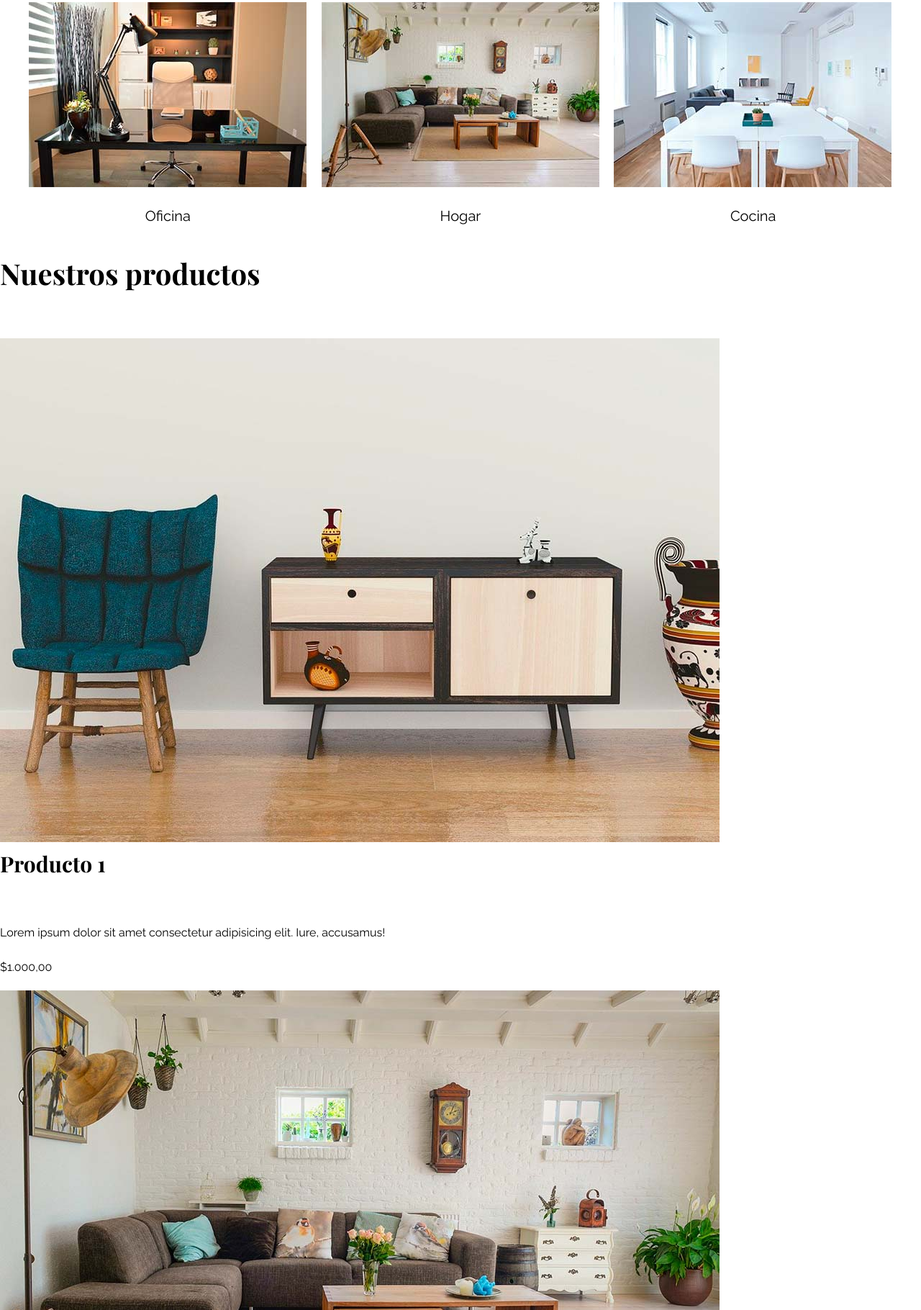
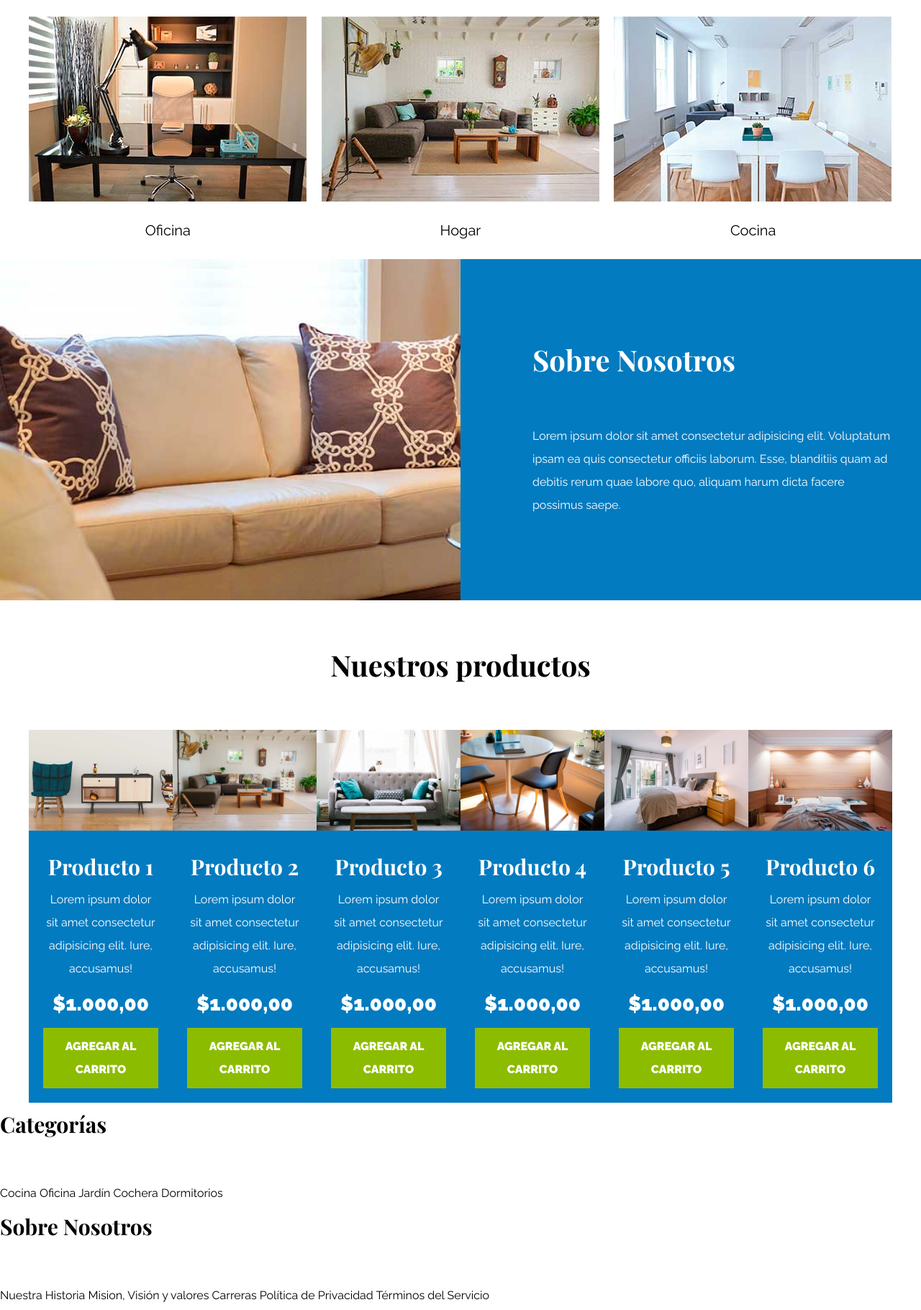
Before and after one commit to MichaelAlvaradoP/css-course, a plain HTML site: page index.html in a window 1280 px wide. Shown: the part 980-2800 px from the top of the page at 72% size. Drawn offline with nearby package versions, Linux system fonts and the light colour scheme; files that its build step writes are made by us from their sources.

Commit message:
Finishing About me section

```diff
--- a/css/style.css
+++ b/css/style.css
@@ -7,27 +7,26 @@ html {
 *:after {
   box-sizing: inherit;
 }
-body{
-  font-family: 'Raleway', sans-serif;
+body {
+  font-family: "Raleway", sans-serif;
   font-size: 1.6rem;
   line-height: 2;
 }
 /* Globales */
 h1,
 h2,
-h3{
-  font-family: 'Playfair Display', serif;
+h3 {
+  font-family: "Playfair Display", serif;
   margin: 0 0 5rem 0;
 }
 
-h1{
+h1 {
   font-size: 5rem;
 }
-h2{
+h2 {
   font-size: 4rem;
-
 }
-h3{
+h3 {
   font-size: 3rem;
 }
 a {
@@ -38,16 +37,33 @@ a {
   max-width: 120rem;
   margin: 0 auto;
 }
-img{
+img {
   max-width: 100%;
   display: block;
+}
+.btn {
+  background-color: #8cbc00;
+  display: block;
+  color: #fff;
+  text-transform: uppercase;
+  font-weight: 900;
+  padding: 1rem;
+  transition: background-color 0.3s ease-out;
+  text-align: center;
+  border: none;
+}
+.btn:hover {
+  background-color: #769c02;
+  cursor: pointer;
+}
+/* Utilidades */
+.text-center {
+  text-align: center;
 }
 /* Header y Navegación */
 .nombre-sitio {
   margin-top: 5rem;
-  margin-bottom: 5rem;
   text-align: center;
-  font-size: 4rem;
 }
 
 .nombre-sitio span {
@@ -55,12 +71,12 @@ img{
 }
 .contenedor-navegacion {
   border-top: 0.1rem solid #e1e1e1;
-
 }
 .nav-principal {
   padding: 2rem 0;
   display: flex;
-  justify-content: space-between;}
+  justify-content: space-between;
+}
 .hero {
   background-image: url(../img/principal.jpg);
   background-repeat: no-repeat;
@@ -69,28 +85,78 @@ img{
   height: 55rem;
 }
 /* Categorias */
-.categorias{
+.categorias {
   padding-top: 5rem;
 }
-.categorias h2{
+.categorias h2 {
   text-align: center;
 }
-.categoria a{
+.categoria a {
   display: block;
   text-align: center;
   padding: 2rem;
   font-size: 2rem;
-
 }
-.categoria a:hover{
+.categoria a:hover {
   background-color: #037bc0;
   color: white;
   border-bottom-right-radius: 1rem;
+}
+.listado-categorias {
+  display: grid;
+  grid-template-columns: repeat(3, 1fr);
+  gap: 2rem;
+}
 
-  }
-  .listado-categorias{
-    display: grid;
-    grid-template-columns: repeat(3, 1fr);
-    gap: 2rem;
+/* Bloque nosotros */
+.sobre-nosotros {
+  background-image: linear-gradient(
+      to right,
+      transparent 50%,
+      #037bc0 50%,
+      #037bc0 100%
+    ),
+    url(../img/nosotros.jpg);
+  background-position: left center;
+  padding: 10rem 0;
+  background-repeat: no-repeat;
+  background-size: 100%, 120rem;
+}
+.sobre-nosotros-grid {
+  display: flex;
+  justify-content: flex-end;
+}
+.texto-nosotros {
+  flex-basis: 50%;
+  padding-left: 10rem;
+  color: white;
+}
+/* listado de productos */
+.contenido-principal {
+  padding-top: 5rem;
+}
+.producto {
+  background-color: #037bc0;
+}
+.listado-productos {
+  display: grid;
+  grid-template-columns: repeat(6, 1fr);
+}
+.producto:nth-child(1){
 
 }
+.texto-producto {
+  text-align: center;
+  color: #ffffff;
+  padding: 2rem;
+}
+.texto-producto h3 {
+  margin: 0;
+}
+.texto-producto p {
+  margin: 0 0 0.5rem 0;
+}
+.texto-producto .precio {
+  font-size: 2.8rem;
+  font-weight: 900;
+}
--- a/index.html
+++ b/index.html
@@ -30,64 +30,120 @@
     </div>
     <div class="hero"></div>
 
-    <main>
-      <section class="contenedor categorias">
-        <h2>Categorías de Producto</h2>
-        <div class="listado-categorias">
-          <div class="categoria">
-            <img src="img/categoria1.jpg" alt="Imagen Categoría" />
-            <a href="">Oficina</a>
-          </div>
-          <div class="categoria">
-            <img src="img/categoria2.jpg" alt="Imagen Categoría" />
-            <a href="">Hogar</a>
-          </div>
-          <div class="categoria">
-            <img src="img/categoria3.jpg" alt="Imagen Categoría" />
-            <a href="">Cocina</a>
-          </div>
+    <section class="contenedor categorias">
+      <h2 class="text-center">Categorías de Producto</h2>
+      <div class="listado-categorias">
+        <div class="categoria">
+          <img src="img/categoria1.jpg" alt="Imagen Categoría" />
+          <a href="">Oficina</a>
         </div>
-      </section>
-      <h2>Nuestros productos</h2>
-
-      <div>
-        <div>
+        <div class="categoria">
+          <img src="img/categoria2.jpg" alt="Imagen Categoría" />
+          <a href="">Hogar</a>
+        </div>
+        <div class="categoria">
+          <img src="img/categoria3.jpg" alt="Imagen Categoría" />
+          <a href="">Cocina</a>
+        </div>
+      </div>
+    </section>
+    <section class="sobre-nosotros">
+      <div class="contenedor sobre-nosotros-grid">
+        <div class="texto-nosotros">
+          <h2>Sobre Nosotros</h2>
+          <p>
+            Lorem ipsum dolor sit amet consectetur adipisicing elit. Voluptatum
+            ipsam ea quis consectetur officiis laborum. Esse, blanditiis quam ad
+            debitis rerum quae labore quo, aliquam harum dicta facere possimus
+            saepe.
+          </p>
+        </div>
+      </div>
+      <!-- Div creado para editarlo con CSS -->
+    </section>
+    <main class="contenido-principal contenedor">
+      <h2 class="text-center">Nuestros productos</h2>
+      <div class="listado-productos">
+        <div class="producto">
           <img src="img/producto1.jpg" alt="" />
-          <div>
+          <div class="texto-producto">
             <h3>Producto 1</h3>
             <p>
               Lorem ipsum dolor sit amet consectetur adipisicing elit. Iure,
               accusamus!
             </p>
-            <p>$1.000,00</p>
+            <p class="precio">$1.000,00</p>
+            <a class="btn" href="#">Agregar al Carrito</a>
           </div>
+          <!-- Producto-->
           <!--Info Producto-->
         </div>
-        <!-- Producto-->
-        <div>
+        <div class="producto">
           <img src="img/producto2.jpg" alt="" />
-          <div>
+          <div class="texto-producto">
             <h3>Producto 2</h3>
             <p>
               Lorem ipsum dolor sit amet consectetur adipisicing elit. Iure,
               accusamus!
             </p>
-            <p>$1.000,00</p>
-            <a href="#">Agregar al Carrito</a>
+            <p class="precio">$1.000,00</p>
+            <a class="btn" href="#">Agregar al Carrito</a>
           </div>
           <!--Info Producto-->
         </div>
         <!-- Producto-->
-        <div>
+        <div class="producto">
           <img src="img/producto3.jpg" alt="" />
-          <div>
+          <div class="texto-producto">
             <h3>Producto 3</h3>
             <p>
               Lorem ipsum dolor sit amet consectetur adipisicing elit. Iure,
               accusamus!
             </p>
-            <p>$1.000,00</p>
-            <a href="#">Agregar al Carrito</a>
+            <p class="precio">$1.000,00</p>
+            <a class="btn" href="#">Agregar al Carrito</a>
+          </div>
+          <!--Info Producto-->
+        </div>
+        <!-- Producto-->
+        <div class="producto">
+          <img src="img/producto4.jpg" alt="" />
+          <div class="texto-producto">
+            <h3>Producto 4</h3>
+            <p>
+              Lorem ipsum dolor sit amet consectetur adipisicing elit. Iure,
+              accusamus!
+            </p>
+            <p class="precio">$1.000,00</p>
+            <a class="btn" href="#">Agregar al Carrito</a>
+          </div>
+          <!--Info Producto-->
+        </div>
+        <!-- Producto-->
+        <div class="producto">
+          <img src="img/producto5.jpg" alt="" />
+          <div class="texto-producto">
+            <h3>Producto 5</h3>
+            <p>
+              Lorem ipsum dolor sit amet consectetur adipisicing elit. Iure,
+              accusamus!
+            </p>
+            <p class="precio">$1.000,00</p>
+            <a class="btn" href="#">Agregar al Carrito</a>
+          </div>
+          <!--Info Producto-->
+        </div>
+        <!-- Producto-->
+        <div class="producto">
+          <img src="img/producto6.jpg" alt="" />
+          <div class="texto-producto">
+            <h3>Producto 6</h3>
+            <p>
+              Lorem ipsum dolor sit amet consectetur adipisicing elit. Iure,
+              accusamus!
+            </p>
+            <p class="precio">$1.000,00</p>
+            <a class="btn" href="#">Agregar al Carrito</a>
           </div>
           <!--Info Producto-->
         </div>
@@ -95,18 +151,6 @@
       </div>
       <!-- Fin de Listado de Productos-->
     </main>
-    <section>
-      <div>
-        <h2>Sobre Nosotros</h2>
-        <p>
-          Lorem ipsum dolor sit amet consectetur adipisicing elit. Voluptatum
-          ipsam ea quis consectetur officiis laborum. Esse, blanditiis quam ad
-          debitis rerum quae labore quo, aliquam harum dicta facere possimus
-          saepe.
-        </p>
-      </div>
-      <!-- Div creado para editarlo con CSS -->
-    </section>
     <footer>
       <div>
         <h3>Categorías</h3>
```
